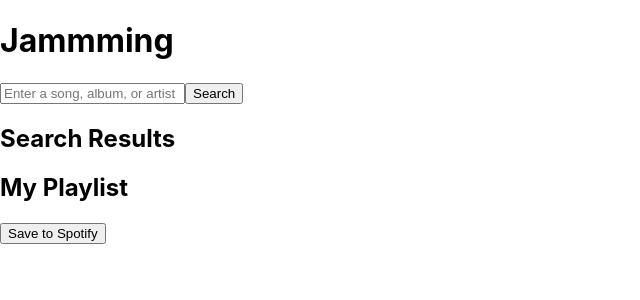
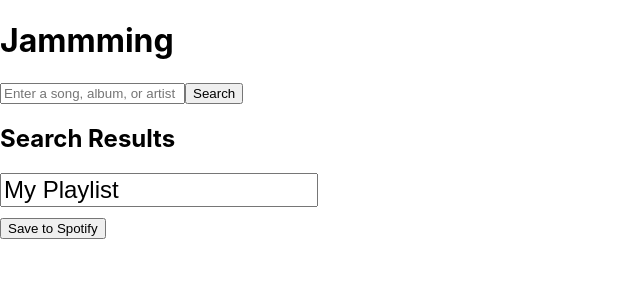
Before and after one commit to ANieves74/jammming, a React (Create React App) app: page / in a window 1280 px wide. Shown: the top 300 px of the page, without its empty margins (0-640 px from the left). Built offline with nearby package versions, Linux system fonts and the light colour scheme.

Commit message:
cambio de nombre de playlist

```diff
--- a/src/App.js
+++ b/src/App.js
@@ -53,6 +53,7 @@ function App() {
         playlistName={playlistName}
         onSave={handleSave}
         onRemove={removeTrack}
+        onNameChange={setPlaylistName}
       />
     </div>
   );
--- a/src/components/Playlist/Playlist.jsx
+++ b/src/components/Playlist/Playlist.jsx
@@ -1,10 +1,15 @@
 import React from "react";
 import Tracklist from "../Tracklist/Tracklist";
 
-function Playlist({ tracks, playlistName, onSave, onRemove }) {
+function Playlist({ tracks, playlistName, onSave, onRemove, onNameChange }) {
   return (
     <div>
-      <h2>{playlistName}</h2>
+      <input
+      type="text"
+      value={playlistName}
+      onChange={(e) => onNameChange(e.target.value)}
+      style={{ fontSize: "1.5rem", marginBottom: "10px "}}
+      />
       <Tracklist tracks={tracks} onRemove={onRemove} />
       <button onClick={onSave}>Save to Spotify</button>
     </div>
```
